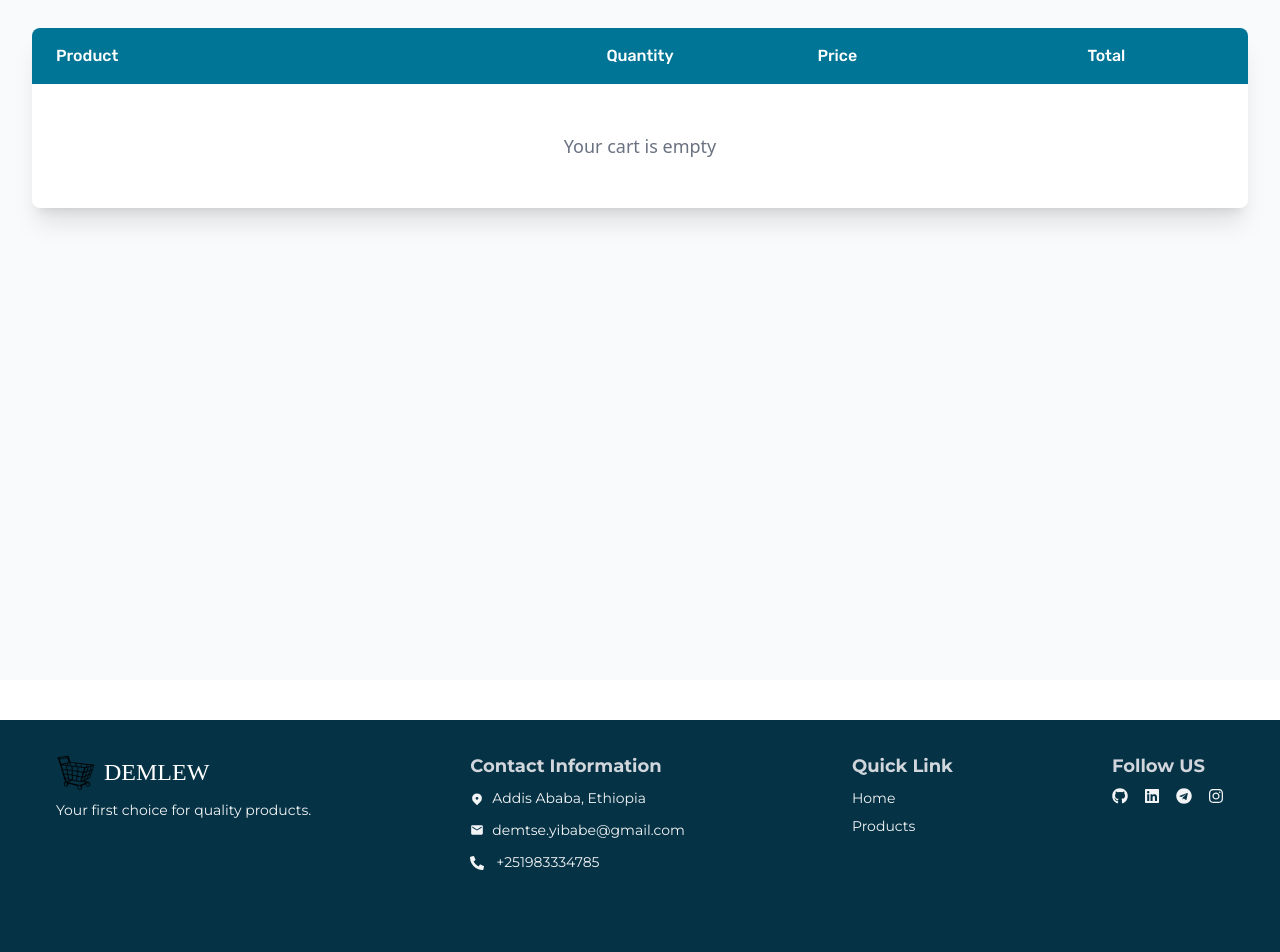
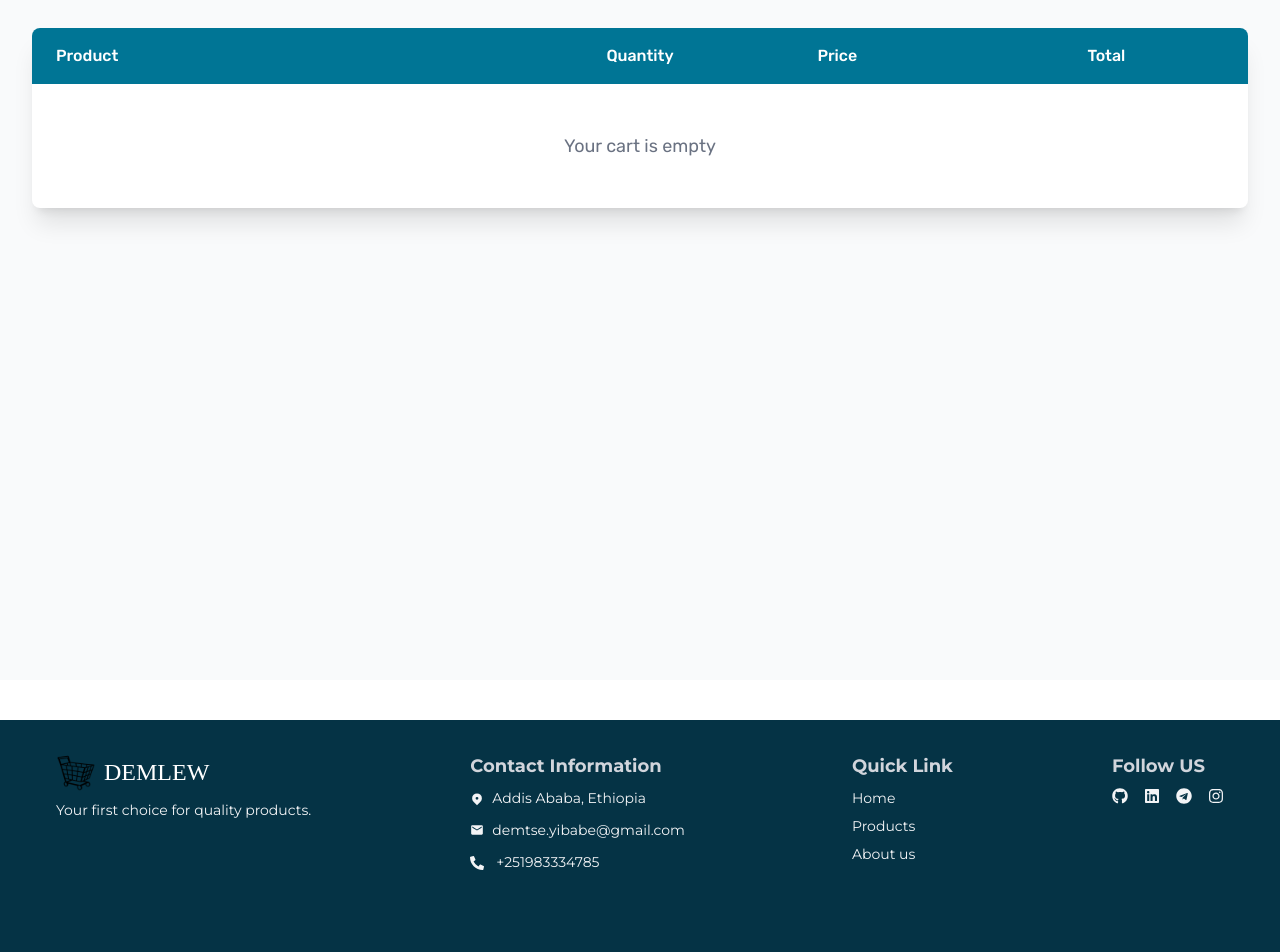
Before and after one commit to Demlew1/Demlew-Ecommerce, a React (Vite) app: page /cart in a window 1280 px wide. Shown: the part 200-1152 px from the top of the page. Built offline with nearby package versions, Linux system fonts and the light colour scheme; a web font is replaced by a local one.

Commit message:
added toastify for notification

```diff
--- a/package.json
+++ b/package.json
@@ -19,6 +19,7 @@
     "react-dom": "^19.1.0",
     "react-icons": "^5.5.0",
     "react-router-dom": "^7.6.3",
+    "react-toastify": "^11.0.5",
     "tailwindcss": "^4.1.11",
     "zustand": "^5.0.6"
   },
--- a/src/App.tsx
+++ b/src/App.tsx
@@ -2,12 +2,23 @@
 import { QueryClient, QueryClientProvider } from "@tanstack/react-query";
 import { BrowserRouter as Router } from "react-router-dom";
 import RouterContent from "./components/Home/RouterContent";
+import { ToastContainer } from "react-toastify";
+import "react-toastify/dist/ReactToastify.css";
 const queryClient = new QueryClient();
 function App() {
   return (
     <QueryClientProvider client={queryClient}>
       <Router>
         <RouterContent />
+        <ToastContainer
+          position="top-center"
+          autoClose={3000}
+          hideProgressBar={false}
+          closeOnClick
+          pauseOnHover
+          draggable
+          theme="light"
+        />
       </Router>
     </QueryClientProvider>
   );
--- a/src/components/Home/Footer.tsx
+++ b/src/components/Home/Footer.tsx
@@ -51,6 +51,12 @@ function Footer() {
           >
             Products
           </Link>
+          <Link
+            to="aboutus"
+            className="text-gray-100 duration-200 hover:text-gray-200 hover:font-medium text-sm"
+          >
+            About us
+          </Link>
         </div>
 
         <div className="flex flex-col space-y-2 items-center  md:items-start">
--- a/src/components/Home/SingleProduct.tsx
+++ b/src/components/Home/SingleProduct.tsx
@@ -5,12 +5,16 @@ import liked from "../../assets/images/liked.svg";
 import { useState } from "react";
 import { motion } from "framer-motion";
 import { useCartStore } from "../../store/cartStore";
+import { toast } from "react-toastify";
+
 export default function SingleProduct() {
+  const notify = () => toast.success("Successfully added!");
   const { addToCart } = useCartStore();
   const { id } = useParams<{ id: string }>();
   const productId = parseInt(id ?? "0");
   const { data: singleProduct, isPending, error } = useSingleProduct(productId);
   const [like, setLike] = useState<boolean>(false);
+
   if (isPending)
     return (
       <motion.div
@@ -45,9 +49,11 @@ export default function SingleProduct() {
       </motion.p>
     );
   }
+
   function likeProducts() {
     setLike(!like);
   }
+
   return (
     <motion.div
       initial={{ opacity: 0 }}
@@ -128,7 +134,10 @@ export default function SingleProduct() {
           </p>
         </motion.div>
         <motion.button
-          onClick={() => addToCart(singleProduct)}
+          onClick={() => {
+            addToCart(singleProduct);
+            notify();
+          }}
           whileHover={{ scale: 1.02 }}
           whileTap={{ scale: 0.98 }}
           className="w-full py-3 px-6 rounded-xl font-medium text-white bg-cyan-900 hover:bg-cyan-800 shadow-md transition-all"
--- a/src/pages/cartPage.tsx
+++ b/src/pages/cartPage.tsx
@@ -48,7 +48,7 @@ export default function CartPage() {
           <div className="divide-y divide-gray-200">
             {cart.length === 0 ? (
               <div className="p-8 md:p-12 text-center">
-                <p className="text-gray-500 text-base md:text-lg">
+                <p className="text-gray-500 text-base font-['Rubik'] md:text-lg">
                   Your cart is empty
                 </p>
               </div>
```
Also changed, not shown: 1 other file (tests, documents, lock files or other folders).
